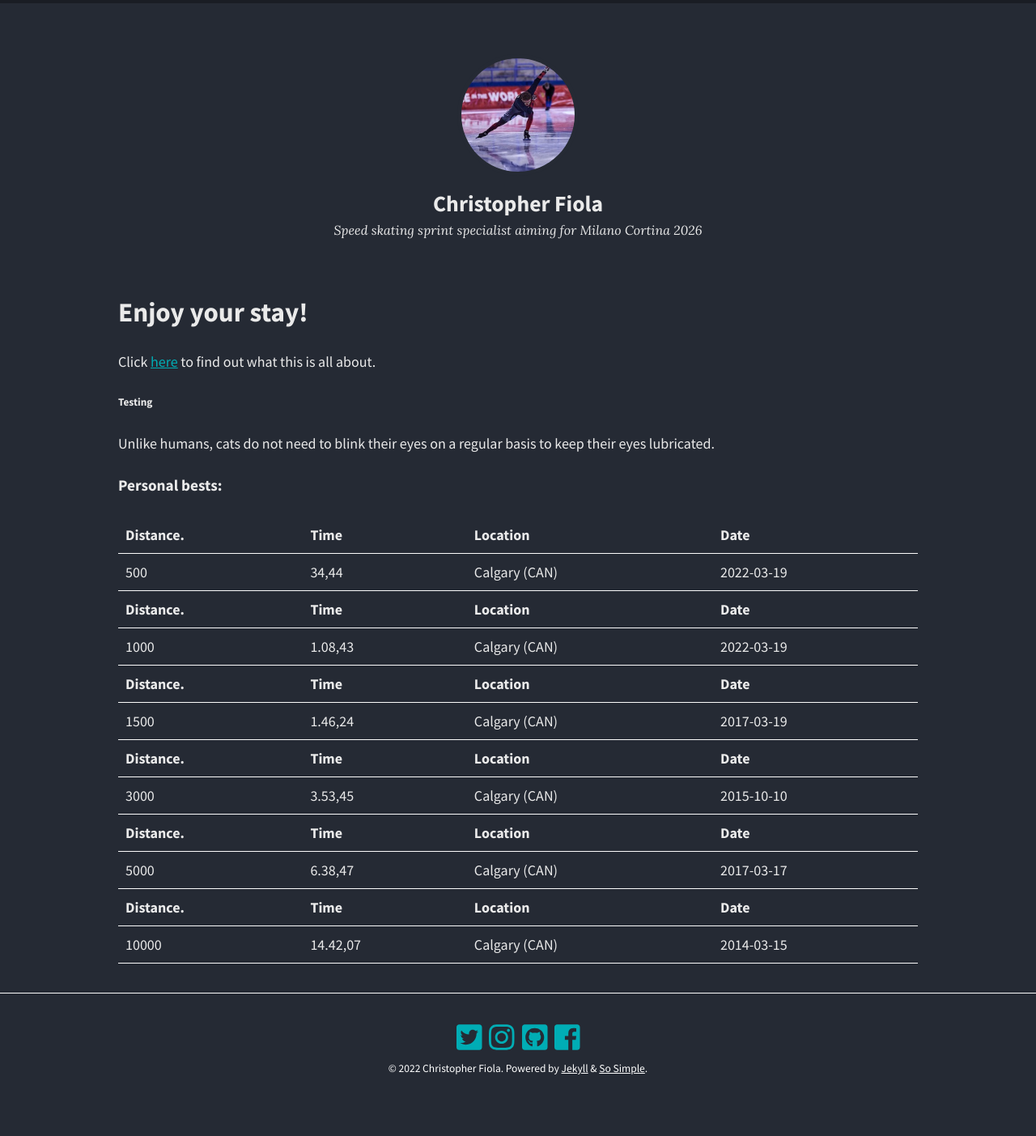
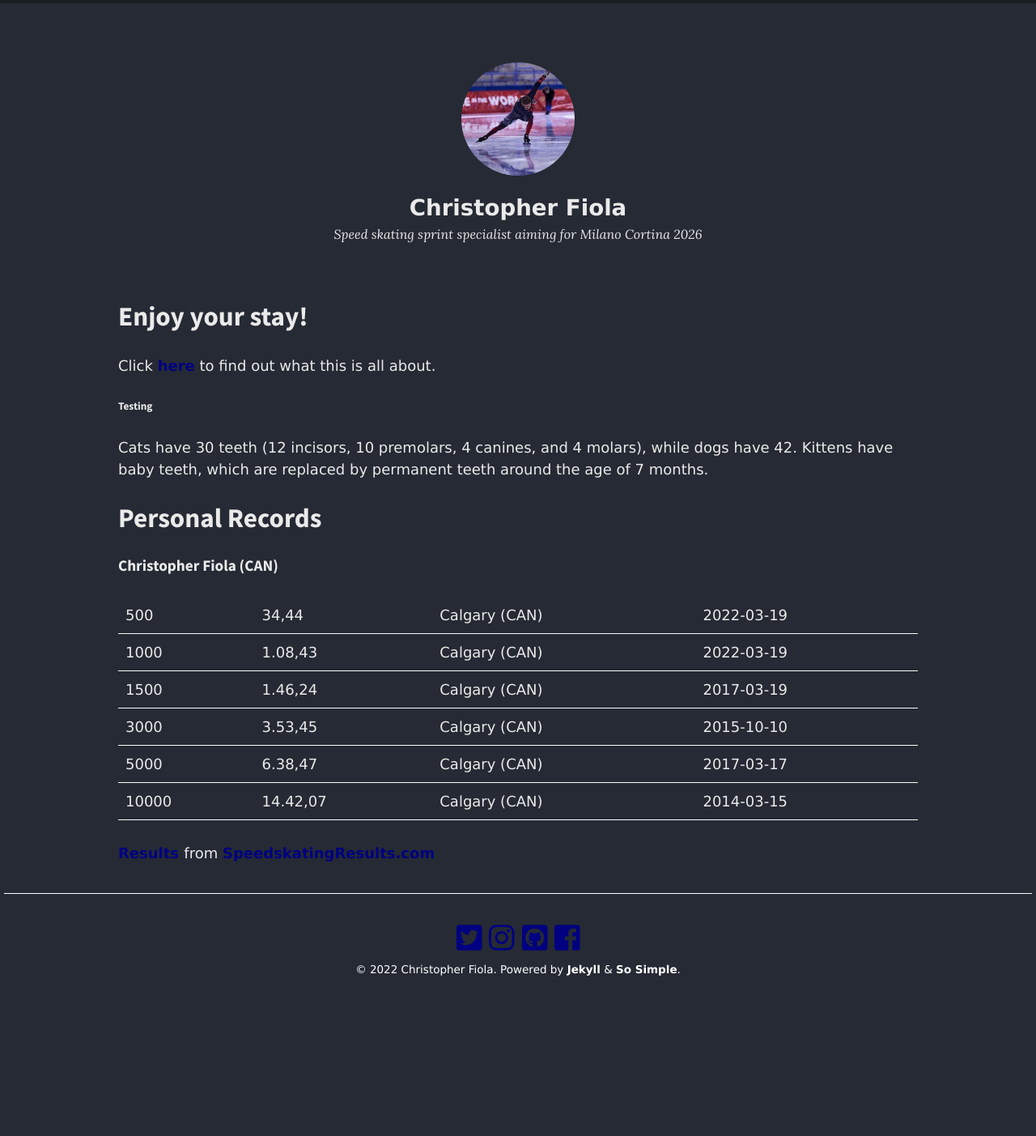
Before and after one commit to ChrisFiola/chrisfiola.github.io, a Jekyll site: the page docs/home/index.html, which Jekyll copies as it is, in a window 1280 px wide. Shown: the whole page at 81% size. Built offline with Jekyll 4.4.1, drawn with Linux system fonts in a browser that asks for light colours; nearby versions of some CDN libraries; after the commit the page ends 1284 px from its top, so only the background shows below that.

Commit message:
Updated PR's table with credit

```diff
--- a/docs/atom.xml
+++ b/docs/atom.xml
@@ -1 +1 @@
-<?xml version="1.0" encoding="utf-8"?><feed xmlns="http://www.w3.org/2005/Atom" ><generator uri="https://jekyllrb.com/" version="4.2.2">Jekyll</generator><link href="/atom.xml" rel="self" type="application/atom+xml" /><link href="/" rel="alternate" type="text/html" /><updated>2022-04-05T15:01:17-04:00</updated><id>/atom.xml</id><title type="html">Christopher Fiola</title><subtitle>Speed skating sprint specialist aiming for Milano Cortina 2026</subtitle><author><name>Christopher Fiola</name><email>christopherfiola@gmail.com</email></author></feed>
+<?xml version="1.0" encoding="utf-8"?><feed xmlns="http://www.w3.org/2005/Atom" ><generator uri="https://jekyllrb.com/" version="4.2.2">Jekyll</generator><link href="/atom.xml" rel="self" type="application/atom+xml" /><link href="/" rel="alternate" type="text/html" /><updated>2022-04-05T15:50:17-04:00</updated><id>/atom.xml</id><title type="html">Christopher Fiola</title><subtitle>Speed skating sprint specialist aiming for Milano Cortina 2026</subtitle><author><name>Christopher Fiola</name><email>christopherfiola@gmail.com</email></author></feed>
--- a/docs/home/index.html
+++ b/docs/home/index.html
@@ -111,100 +111,75 @@
 
 <h6 id="testing">Testing</h6>
 
-<p>Unlike humans, cats do not need to blink their eyes on a regular basis to keep their eyes lubricated.</p>
+<p>Cats have 30 teeth (12 incisors, 10 premolars, 4 canines, and 4 molars), while dogs have 42. Kittens have baby teeth, which are replaced by permanent teeth around the age of 7 months.</p>
 
-<h4 id="personal-bests">Personal bests:</h4>
+<!-- Personal Records table -->
+<head>
+  <meta http-equiv="content-type" content="text/html; charset=utf-8" />
+  <style type="text/css" media="screen">
+    body {font-family: 'Lucida Grande', Verdana, Arial, sans-serif; padding: 5px;}
+    table.records {margin: 1em; border-collapse: collapse; }
+    table.records td {padding: .2em .5em; }
+    table.records td.distance {width: 5em; font-weight: bold;}
+    table.records td.time {width: 5em; text-align: right;}
+    table.records td.date {}
+    table.records td.location {width: 15em;}
+    a {color: navy; text-decoration: none; font-weight: bold;}
+    a:visited {font-weight: normal;}
+    a:hover {color: crimson;}
+  </style>
+  <title>Personal Record</title>
+</head>
+<body>
+  <h1>Personal Records</h1>
+  <h4>Christopher Fiola (CAN)</h4>
+  <table>
 
-<div class="datatable-begin"></div>
-
-<table>
-    <tr>
-      <th>Distance.</th>
-      <th>Time</th>
-      <th>Location</th>
-      <th>Date</th>
-    </tr>
-  <tbody>
   	<tr>
   		<td>500</td>
   		<td>34,44</td>
   		<td>Calgary (CAN)</td>
   		<td>2022-03-19</td>
   	</tr>
-  </tbody>
-    <tr>
-      <th>Distance.</th>
-      <th>Time</th>
-      <th>Location</th>
-      <th>Date</th>
-    </tr>
-  <tbody>
+
   	<tr>
   		<td>1000</td>
   		<td>1.08,43</td>
   		<td>Calgary (CAN)</td>
   		<td>2022-03-19</td>
   	</tr>
-  </tbody>
-    <tr>
-      <th>Distance.</th>
-      <th>Time</th>
-      <th>Location</th>
-      <th>Date</th>
-    </tr>
-  <tbody>
+
   	<tr>
   		<td>1500</td>
   		<td>1.46,24</td>
   		<td>Calgary (CAN)</td>
   		<td>2017-03-19</td>
   	</tr>
-  </tbody>
-    <tr>
-      <th>Distance.</th>
-      <th>Time</th>
-      <th>Location</th>
-      <th>Date</th>
-    </tr>
-  <tbody>
+
   	<tr>
   		<td>3000</td>
   		<td>3.53,45</td>
   		<td>Calgary (CAN)</td>
   		<td>2015-10-10</td>
   	</tr>
-  </tbody>
-    <tr>
-      <th>Distance.</th>
-      <th>Time</th>
-      <th>Location</th>
-      <th>Date</th>
-    </tr>
-  <tbody>
+
   	<tr>
   		<td>5000</td>
   		<td>6.38,47</td>
   		<td>Calgary (CAN)</td>
   		<td>2017-03-17</td>
   	</tr>
-  </tbody>
-    <tr>
-      <th>Distance.</th>
-      <th>Time</th>
-      <th>Location</th>
-      <th>Date</th>
-    </tr>
-  <tbody>
+
   	<tr>
   		<td>10000</td>
   		<td>14.42,07</td>
   		<td>Calgary (CAN)</td>
   		<td>2014-03-15</td>
   	</tr>
-  </tbody>
+
   </table>
-
-<div class="datatable-end"></div>
+  <p><a href="https://speedskatingresults.com/index.php?p=17&amp;s=46453"> Results </a> from <a href="https://speedskatingresults.com">SpeedskatingResults.com</a></p>
+</body>
 
 
 
--- a/docs/sitemap.xml
+++ b/docs/sitemap.xml
@@ -2,7 +2,7 @@
 <urlset xmlns:xsi="http://www.w3.org/2001/XMLSchema-instance" xsi:schemaLocation="http://www.sitemaps.org/schemas/sitemap/0.9 http://www.sitemaps.org/schemas/sitemap/0.9/sitemap.xsd" xmlns="http://www.sitemaps.org/schemas/sitemap/0.9">
 <url>
 <loc>/updates/new-update/</loc>
-<lastmod>2022-04-05T15:01:17-04:00</lastmod>
+<lastmod>2022-04-05T15:50:17-04:00</lastmod>
 </url>
 <url>
 <loc>/home/</loc>
--- a/docs/updates/new-update/index.html
+++ b/docs/updates/new-update/index.html
@@ -26,14 +26,14 @@
 <meta property="og:site_name" content="Christopher Fiola" />
 <meta property="og:image" content="/images/first.jpg" />
 <meta property="og:type" content="article" />
-<meta property="article:published_time" content="2022-04-05T15:01:17-04:00" />
+<meta property="article:published_time" content="2022-04-05T15:50:17-04:00" />
 <meta name="twitter:card" content="summary_large_image" />
 <meta property="twitter:image" content="/images/first.jpg" />
 <meta property="twitter:title" content="Welcome to my first post and to my new website" />
 <meta name="twitter:site" content="@chrisfiola" />
 <meta name="twitter:creator" content="@chrisfiola" />
 <script type="application/ld+json">
-{"@context":"https://schema.org","@type":"BlogPosting","author":{"@type":"Person","name":"Christopher Fiola"},"dateModified":"2022-04-05T15:01:17-04:00","datePublished":"2022-04-05T15:01:17-04:00","description":"So I’ve decided to create a website for myself. Hopefully this will help promote myself and eventually gather more interest into what I’m working towards.","headline":"Welcome to my first post and to my new website","image":{"thumbnail":"/images/first300x200.jpg","caption":"Photo from [Flickr](https://www.flickr.com/photos/luvcanpics/51939412418/in/faves-115667078@N06/)","url":"/images/first.jpg","@type":"imageObject"},"mainEntityOfPage":{"@type":"WebPage","@id":"/updates/new-update/"},"publisher":{"@type":"Organization","logo":{"@type":"ImageObject","url":"/images/skating.jpg"},"name":"Christopher Fiola"},"url":"/updates/new-update/"}</script>
+{"@context":"https://schema.org","@type":"BlogPosting","author":{"@type":"Person","name":"Christopher Fiola"},"dateModified":"2022-04-05T15:50:17-04:00","datePublished":"2022-04-05T15:50:17-04:00","description":"So I’ve decided to create a website for myself. Hopefully this will help promote myself and eventually gather more interest into what I’m working towards.","headline":"Welcome to my first post and to my new website","image":{"thumbnail":"/images/first300x200.jpg","caption":"Photo from [Flickr](https://www.flickr.com/photos/luvcanpics/51939412418/in/faves-115667078@N06/)","url":"/images/first.jpg","@type":"imageObject"},"mainEntityOfPage":{"@type":"WebPage","@id":"/updates/new-update/"},"publisher":{"@type":"Organization","logo":{"@type":"ImageObject","url":"/images/skating.jpg"},"name":"Christopher Fiola"},"url":"/updates/new-update/"}</script>
 <!-- End Jekyll SEO tag -->
 
 
@@ -130,7 +130,7 @@
 
 <span class="read-time">~1 min read</span>
 
-    <time class="page-date dt-published" datetime="2022-04-05T15:01:17-04:00"><a class="u-url" href="">April 5, 2022</a>
+    <time class="page-date dt-published" datetime="2022-04-05T15:50:17-04:00"><a class="u-url" href="">April 5, 2022</a>
 </time>
 
   </div>
```
Also changed, not shown: home.md (+32 -11 lines). Lines whose indentation alone changed are shown as unchanged.
